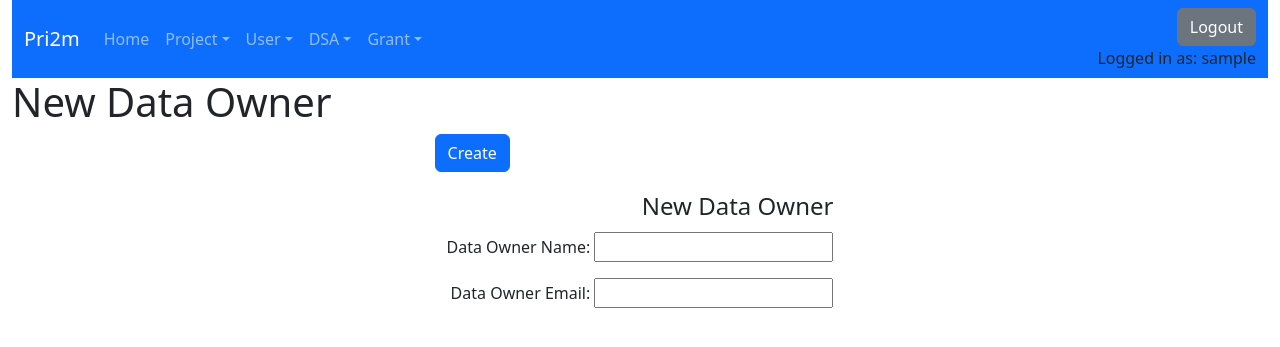
After one commit to AdamKeeley/pri2m, a Django app: page /dataownercreate in a window 1280 px wide. The commit adds this page. Shown: the top 347 px of the page. Run offline with Django 5.2, Linux system fonts and the light colour scheme; the visitor is signed in with stand-in values (Sample User, id 1); some libraries are stand-ins or nearby versions.

Commit message:
Can create new Data Owners with some basic duplicate checking

```diff
--- a/Prism/forms.py
+++ b/Prism/forms.py
@@ -409,3 +409,10 @@ class DsaSearchForm(forms.Form):
 
     class Meta:
         model = Tbldsas
+
+class DataOwnerCreateForm(forms.Form):
+    dataownername = forms.CharField(label="Data Owner Name", max_length=100)
+    dataowneremail = forms.CharField(label="Data Owner Email", max_length=50, required=False)
+
+    class Meta:
+        model = Tbldsadataowners
--- /dev/null
+++ b/Prism/templates/Prism/data_owner_new.html
@@ -0,0 +1,61 @@
+{% extends "Prism/layout.html" %}
+
+{% block title %}
+Pri2m : New Data Owner
+{% endblock %}
+
+{% block content %}
+
+<h1>New Data Owner</h1>
+
+{% if data_owner_form.non_field_errors %}
+<ul>
+    {% for error in data_owner_form.non_field_errors %}
+        <li class="form-error">{{error}}</li>
+    {% endfor %}
+</ul>
+{% endif %}
+
+{% if ask_confirm %}
+    <div class="warning">
+        <p><strong>Possible duplicates found.</strong> Are you sure you want to create this record?</p>
+        <ul>
+        {% for p in possible_duplicates %}
+            <li>
+                {% if p.dataownername %} {{ p.dataownername }} {% endif %}
+                {% if p.dataowneremail %} {{ p.dataowneremail }} {% endif %}
+            </li>
+        {% endfor %}
+        </ul>
+    </div>
+{% endif %}
+
+<div class="container-fluid">
+    <div class="row">
+        <div class="col-md-12">
+            <form action="" method = "POST">
+                {% csrf_token %}
+                <p><input class="btn btn-primary" type="submit" value={% if ask_confirm %}"Confirm and Create"{% else %}Create{% endif %}></p>
+                {% if ask_confirm %}
+                    <a href="{% url 'dataownercreate' %}">Cancel</a>
+                {% endif %}
+                <div class="container-fluid">
+                    <div class="row">
+                        <div class="col-md-auto">
+                            <legend>New Data Owner</legend>
+                            <fieldset>
+                                <p>{{ data_owner_form.dataownername.as_field_group }}</p>
+                                <p>{{ data_owner_form.dataowneremail.as_field_group }}</p>
+                                {% if ask_confirm %}
+                                    <input type="hidden" name="confirm_duplicate" value="1">
+                                {% endif %}
+                            </fieldset>
+                        </div>
+                    </div>
+                </div>
+            </form>
+        </div>
+    </div>
+</div>
+
+{% endblock %}
--- a/Prism/templates/Prism/dsa_new.html
+++ b/Prism/templates/Prism/dsa_new.html
@@ -35,7 +35,10 @@ Pri2m : {{ grant.kristalref|default_if_none:"Grant" }}
                         <div class="col-md-auto">
                             <legend>Data Owner</legend>
                             <fieldset>
-                                <p>{{ dsa_form.dataowner_id.as_field_group }}</p>
+                                <p>
+                                    {{ dsa_form.dataowner_id.as_field_group }} <br>
+                                    <small><a href='/dataownercreate'>new data owner</a></small>
+                                </p>
                                 <p>{{ dsa_form.agreementowneremail.as_field_group }}</p>
                             </fieldset>
                         </div>
--- a/Prism/urls.py
+++ b/Prism/urls.py
@@ -23,4 +23,5 @@ urlpatterns = [
     ,path('dsa/<int:documentid>', views.dsa, name = 'dsa')
     ,path('dsacreate', views.dsacreate, name = 'dsacreate')
     ,path('remove/projectdsa/<int:dpid>', views.projectdsa_remove, name = 'projectdsa_remove')
+    ,path('dataownercreate', views.dataownercreate, name = 'dataownercreate')
 ]
--- a/Prism/views.py
+++ b/Prism/views.py
@@ -8,7 +8,7 @@ from .models import Tblproject, Tbluser, Tblprojectnotes, Tblprojectdocument, Tl
     , Tbldsasprojects, Tbldsadataowners
 from .forms import ProjectSearchForm, ProjectForm, ProjectNotesForm, ProjectDocumentsForm, ProjectPlatformInfoForm \
     , ProjectDatAllocationForm, UserSearchForm, UserForm, UserProjectForm, UserNotesForm, KristalForm, ProjectKristalForm \
-    , GrantSearchForm, GrantNotesForm, DsaForm, DsaNotesForm, ProjectDsaForm, DsaSearchForm
+    , GrantSearchForm, GrantNotesForm, DsaForm, DsaNotesForm, ProjectDsaForm, DsaSearchForm, DataOwnerCreateForm
 import pandas as pd
 from django.utils import timezone
 from django.db.models import Q
@@ -1467,3 +1467,42 @@ def projectdsa_remove(request, dpid):
     update_record.update(validto = timezone.now())
 
     return HttpResponseRedirect(request.META.get('HTTP_REFERER'))
+
+@login_required
+@permission_required("Prism.add_tbldsadataowners", raise_exception=True)
+def dataownercreate(request):
+    if request.method == "POST":
+        data_owner_form = DataOwnerCreateForm(request.POST)
+        if data_owner_form.is_valid():
+
+            insert = Tbldsadataowners(
+                dataownername = data_owner_form.cleaned_data['dataownername']
+                ,dataowneremail = data_owner_form.cleaned_data['dataowneremail']
+            )
+
+            # Check if record already exists in database with matching values
+            duplicate_qs = Tbldsadataowners.objects.none()
+            if insert.dataownername:
+                duplicate_qs = duplicate_qs | Tbldsadataowners.objects.filter(dataownername__icontains=insert.dataownername)
+            if insert.dataowneremail:
+                duplicate_qs = duplicate_qs | Tbldsadataowners.objects.filter(dataowneremail__icontains=insert.dataowneremail)
+
+            duplicate_qs = duplicate_qs.distinct().order_by("dataownername")
+            # This is a hidden input in the Data Owner Create template, only rendered if ask_confirm=True. data_owner_confirmed==False if not present
+            data_owner_confirmed = request.POST.get("confirm_duplicate") == "1"
+
+            # Render a confirmation prompt if a potential duplicate exists
+            if duplicate_qs.exists() and not data_owner_confirmed:
+                return render(request, 'Prism/data_owner_new.html', {'data_owner_form':data_owner_form
+                                                               ,'possible_duplicates':duplicate_qs
+                                                               ,'ask_confirm': True})
+
+            insert.save(force_insert=True)
+
+            return HttpResponseRedirect("/dsas")
+        else:
+            return render(request, 'Prism/data_owner_new.html', {'data_owner_form':data_owner_form})
+
+    if request.method == 'GET':
+        data_owner_form = DataOwnerCreateForm()
+        return render(request, 'Prism/data_owner_new.html', {'data_owner_form':data_owner_form})
```
Also changed, not shown: Prism/templates/Prism/dsa.html (+5 -2 lines).
